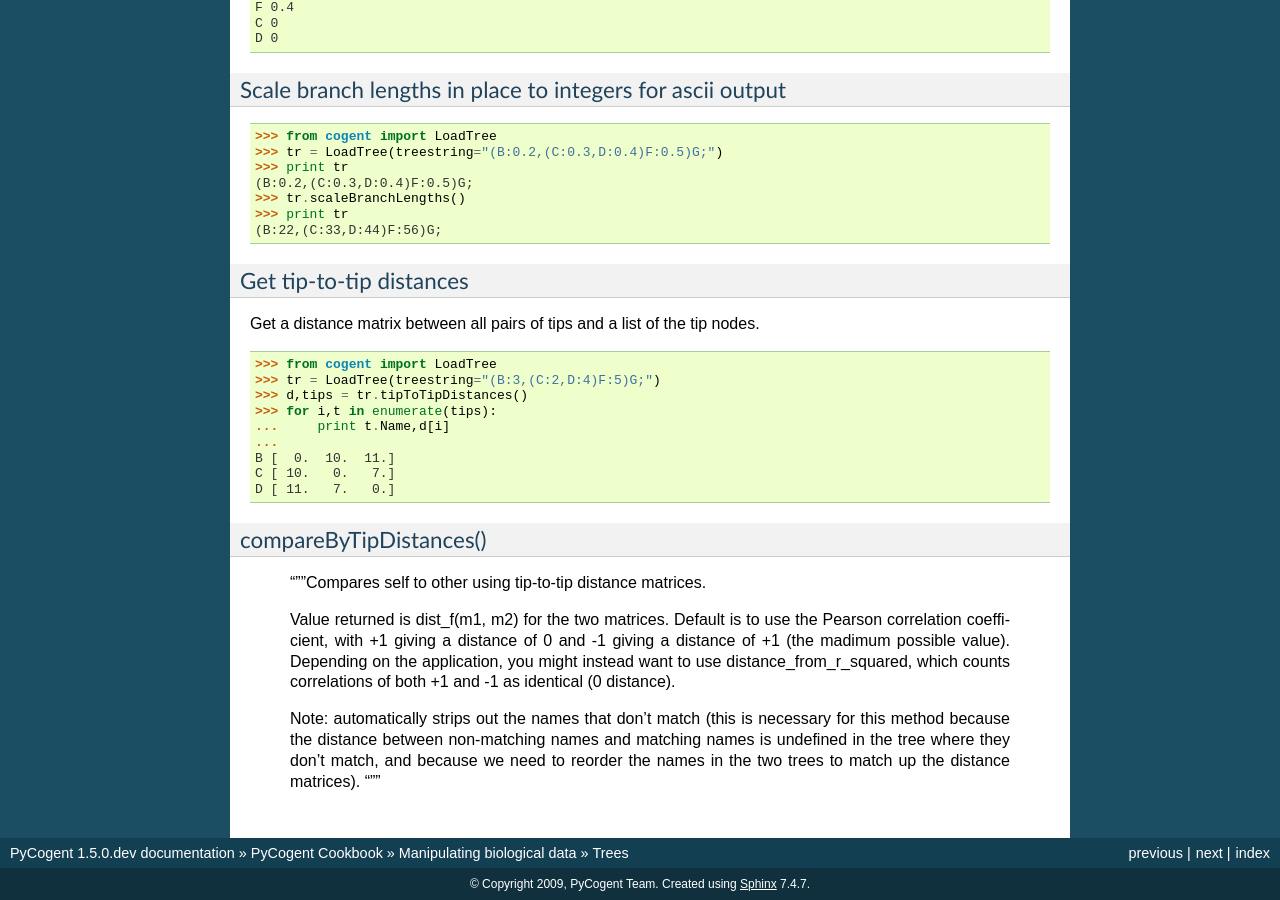
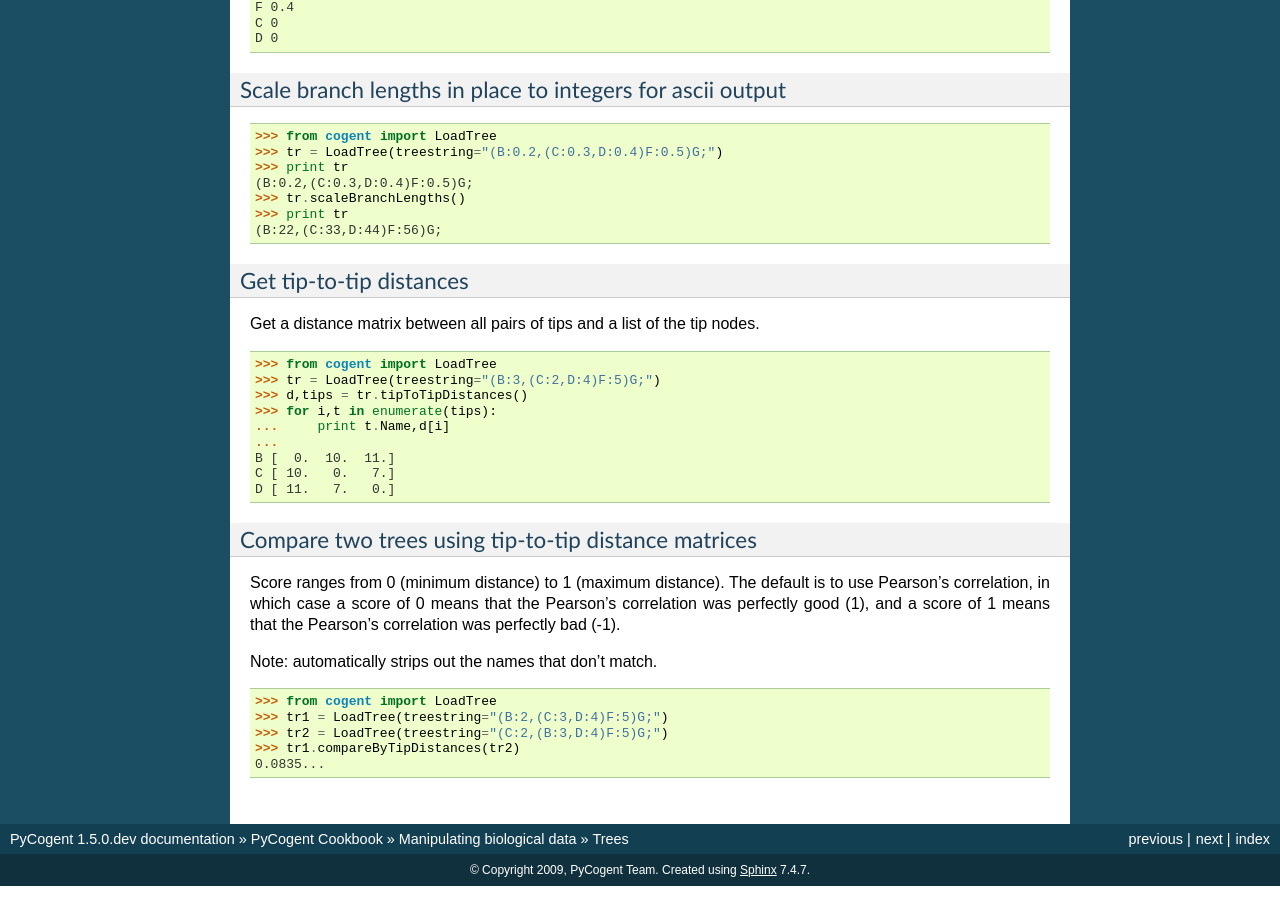
Before and after one commit to chungtseng/pycogent, a Sphinx documentation site: the page built from doc/cookbook/simple_trees.rst, in a window 1280 px wide and 900 px high, scrolled down 9265 px. Built offline with Sphinx 7.4.7, drawn with Linux system fonts in a browser that asks for light colours; formulas are drawn with MathJax 3; pages that are not in the unit, such as notebooks, are missing from menus; some of the changed text lies outside the part shown.

Commit message:
Added cookbook compareByTipDistances
git-svn-id: https://pycogent.svn.sourceforge.net/svnroot/pycogent/trunk@646 4565cf14-4326-0410-8d81-eccf4396eebe

```diff
--- a/doc/cookbook/simple_trees.rst
+++ b/doc/cookbook/simple_trees.rst
@@ -495,7 +495,7 @@ One way to do it
 
 
 Tree manipulation methods
-^^^^^^^^^^^^^
+^^^^^^^^^^^^^^^^^^^^^^^^^
 
 Pruning the tree
 """"""""""""""""
@@ -678,20 +678,23 @@ and a list of the tip nodes.
 
 
 
-compareByTipDistances()
-"""""""""""""""""""""""
-        """Compares self to other using tip-to-tip distance matrices.
 
-        Value returned is dist_f(m1, m2) for the two matrices. Default is
-        to use the Pearson correlation coefficient, with +1 giving a distance
-        of 0 and -1 giving a distance of +1 (the madimum possible value).
-        Depending on the application, you might instead want to use
-        distance_from_r_squared, which counts correlations of both +1 and -1
-        as identical (0 distance).
+Compare two trees using tip-to-tip distance matrices
+""""""""""""""""""""""""""""""""""""""""""""""""""""
 
-        Note: automatically strips out the names that don't match (this is
-        necessary for this method because the distance between non-matching
-        names and matching names is undefined in the tree where they don't
-        match, and because we need to reorder the names in the two trees to
-        match up the distance matrices).
-        """
+Score ranges from 0 (minimum distance) to 1 (maximum
+distance). The default is to use Pearson's correlation,
+in which case a score of 0 means that the Pearson's
+correlation was perfectly good (1), and a score of 1
+means that the Pearson's correlation was perfectly bad (-1).
+
+Note: automatically strips out the names that don't match.
+
+
+.. doctest::
+
+    >>> from cogent import LoadTree
+    >>> tr1 = LoadTree(treestring="(B:2,(C:3,D:4)F:5)G;")
+    >>> tr2 = LoadTree(treestring="(C:2,(B:3,D:4)F:5)G;")
+    >>> tr1.compareByTipDistances(tr2)
+    0.0835...
```
